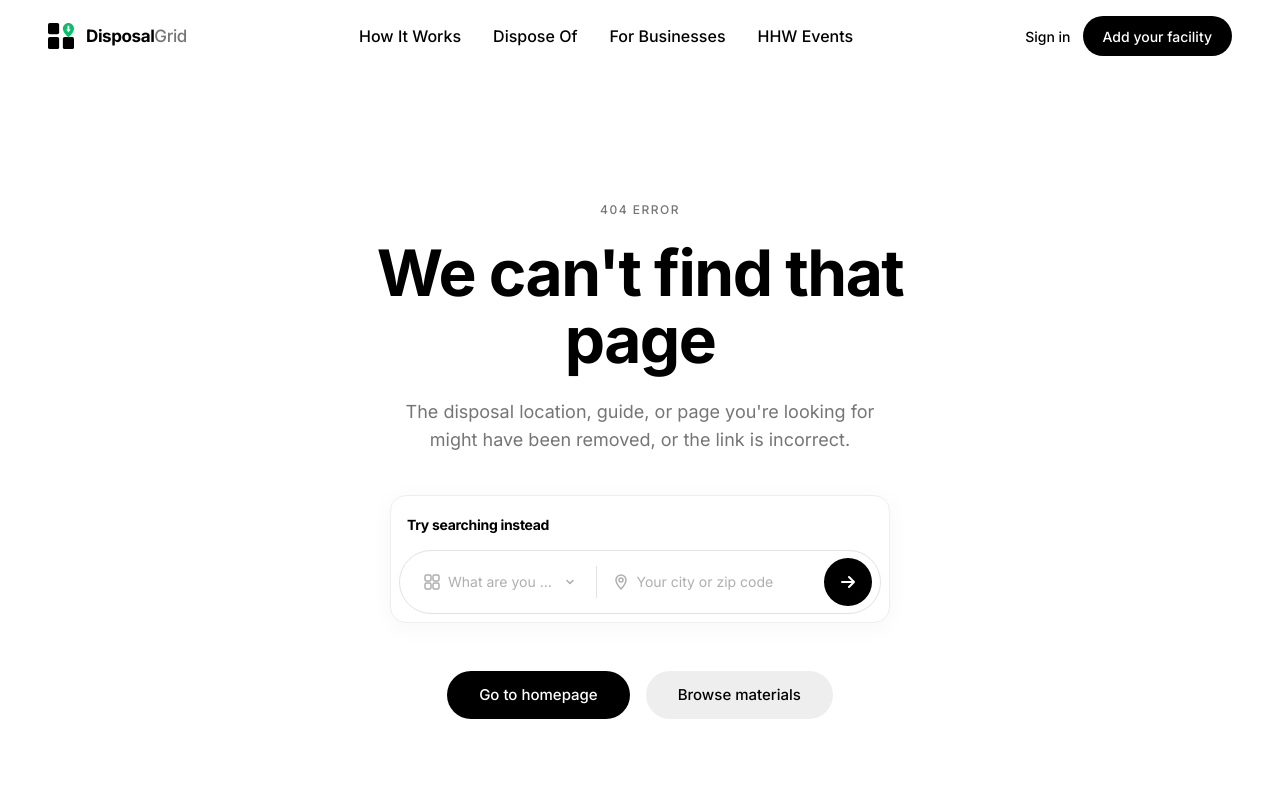
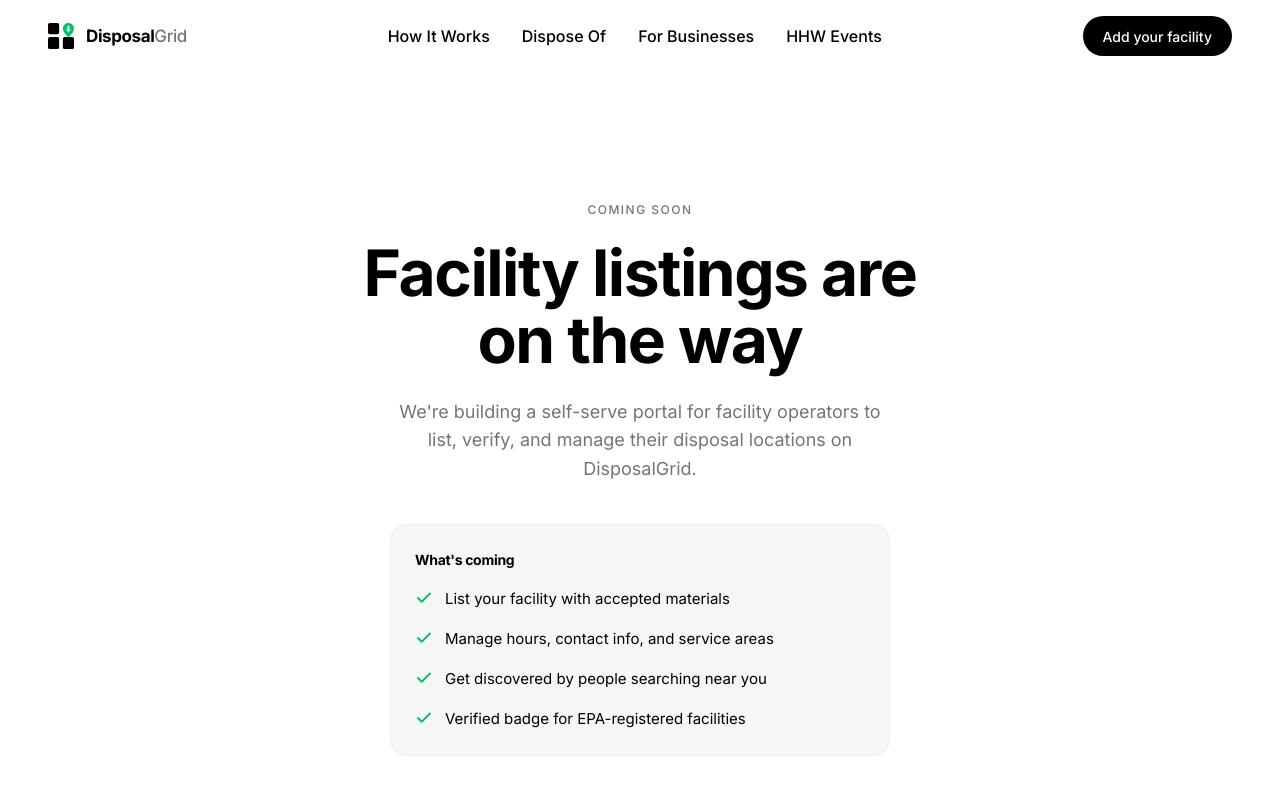
Before and after one commit to Mursaleen7/disposalgrid-monorepo, a Next.js app in the folder site/: page /add-facility in a window 1280 px wide. Before the commit this address had no page. Shown: the top 800 px of the page. Built offline with nearby package versions, Linux system fonts and the light colour scheme.

Commit message:
Remove sign in button, add coming soon page for Add your facility

```diff
--- /dev/null
+++ b/site/src/app/add-facility/page.tsx
@@ -0,0 +1,62 @@
+import Link from "next/link";
+import { Metadata } from "next";
+
+export const metadata: Metadata = {
+  title: "Add Your Facility — Coming Soon | DisposalGrid",
+  description: "We're building a way for facility operators to list and manage their disposal locations on DisposalGrid.",
+};
+
+export default function AddFacilityPage() {
+  return (
+    <div className="flex flex-col items-center justify-center min-h-[70vh] bg-white px-6 py-20 lg:py-32">
+      <div className="w-full max-w-[640px] text-center flex flex-col items-center">
+
+        <span className="uber-overline text-uber-gray-500 mb-5 inline-block">
+          COMING SOON
+        </span>
+
+        <h1 className="text-[48px] md:text-[64px] font-bold text-uber-black tracking-[-1.5px] leading-[1.05] mb-6">
+          Facility listings are on the way
+        </h1>
+
+        <p className="text-[18px] text-uber-gray-500 mb-10 max-w-[500px] leading-[1.6]">
+          We're building a self-serve portal for facility operators to list, verify, and manage their disposal locations on DisposalGrid.
+        </p>
+
+        {/* Feature preview */}
+        <div className="w-full max-w-[500px] mb-12 text-left bg-uber-gray-50 border border-uber-gray-100 rounded-uber-lg p-6 space-y-4">
+          <span className="text-[14px] font-bold text-uber-black tracking-[-0.3px] block mb-2">What's coming</span>
+          {[
+            "List your facility with accepted materials",
+            "Manage hours, contact info, and service areas",
+            "Get discovered by people searching near you",
+            "Verified badge for EPA-registered facilities",
+          ].map((item) => (
+            <div key={item} className="flex items-start gap-3">
+              <svg width="18" height="18" viewBox="0 0 24 24" fill="none" stroke="currentColor" strokeWidth="2.5" strokeLinecap="round" strokeLinejoin="round" className="text-uber-green shrink-0 mt-0.5">
+                <polyline points="20 6 9 17 4 12" />
+              </svg>
+              <span className="text-[15px] text-uber-black">{item}</span>
+            </div>
+          ))}
+        </div>
+
+        <div className="flex flex-col sm:flex-row items-center justify-center gap-4 w-full">
+          <Link
+            href="/"
+            className="inline-flex items-center justify-center h-12 px-8 bg-uber-black text-white text-[15px] font-medium rounded-uber-pill hover:bg-uber-gray-800 transition-colors duration-uber-fast w-full sm:w-auto"
+          >
+            Go to homepage
+          </Link>
+          <Link
+            href="/search"
+            className="inline-flex items-center justify-center h-12 px-8 bg-uber-gray-100 text-uber-black text-[15px] font-medium rounded-uber-pill hover:bg-uber-gray-200 transition-colors duration-uber-fast w-full sm:w-auto"
+          >
+            Search facilities
+          </Link>
+        </div>
+
+      </div>
+    </div>
+  );
+}
--- a/site/src/components/ui/navbar.tsx
+++ b/site/src/components/ui/navbar.tsx
@@ -118,17 +118,9 @@ export function Navbar({ alwaysBordered = false }: NavbarProps) {
 
           {/* ─── Right: Actions ─── */}
           <div className="flex items-center gap-3">
-            {/* Sign in — ghost text button */}
-            <Link
-              href="/search"
-              className="hidden sm:inline-flex text-sm font-medium text-uber-black hover:text-uber-gray-600 transition-colors duration-uber-fast ease-uber"
-            >
-              Sign in
-            </Link>
-
             {/* Add your facility — pill CTA */}
             <Link
-              href="/search"
+              href="/add-facility"
               className="hidden sm:inline-flex items-center h-10 px-5 bg-uber-black text-white text-sm font-medium rounded-uber-pill hover:bg-uber-gray-800 transition-colors duration-uber-fast ease-uber"
             >
               Add your facility
@@ -168,15 +160,7 @@ export function Navbar({ alwaysBordered = false }: NavbarProps) {
             <hr className="border-uber-gray-100" />
 
             <Link
-              href="/search"
-              onClick={() => setMobileOpen(false)}
-              className="text-base font-medium text-uber-gray-500"
-            >
-              Sign in
-            </Link>
-
-            <Link
-              href="/search"
+              href="/add-facility"
               onClick={() => setMobileOpen(false)}
               className="inline-flex items-center justify-center h-12 px-6 bg-uber-black text-white text-base font-medium rounded-uber-pill"
             >
```
